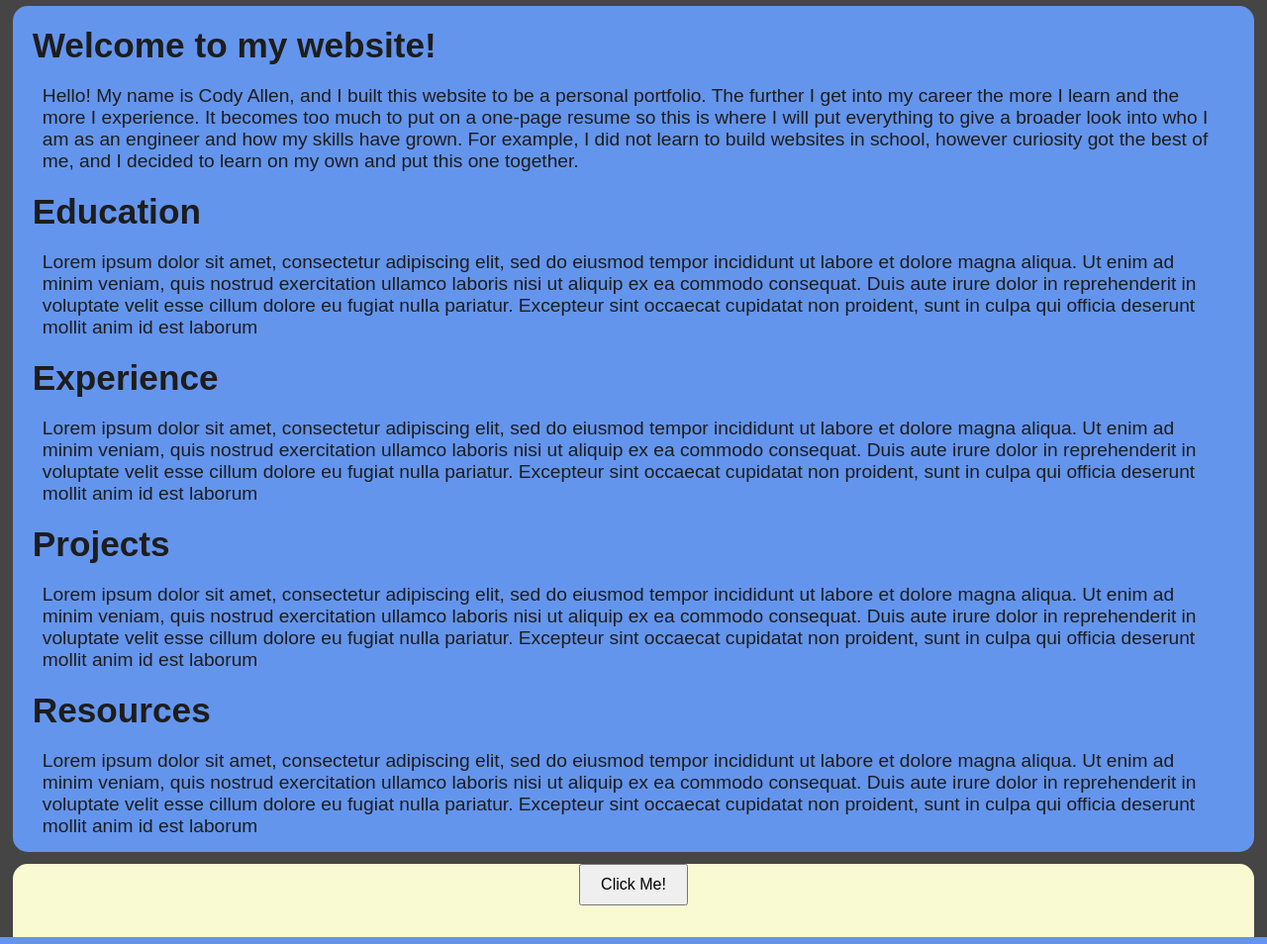
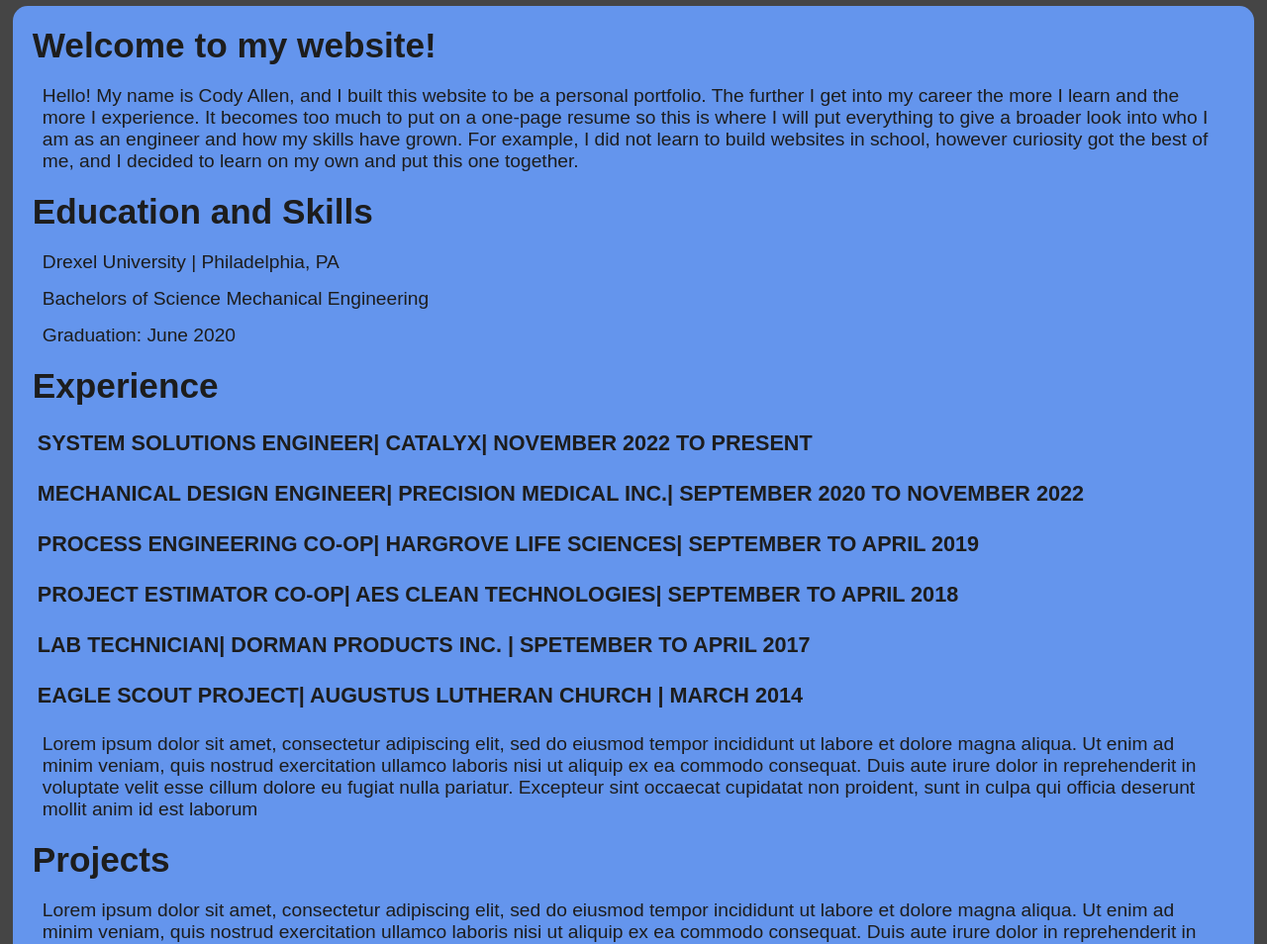
Before and after one commit to cjallen58/AllenEngr, a Flask app: page / in a window 1280 px wide. Shown: the part 203-1157 px from the top of the page at 99% size. Run offline with Flask 3, Linux system fonts and the light colour scheme.

Commit message:
Education and Experience

```diff
--- a/static/style.css
+++ b/static/style.css
@@ -89,6 +89,12 @@ button {
     margin: 20px;
     font-size: 2.2em;
 }
+
+.experience_heading{
+    margin: 25px;
+    font-size: 1.35em;
+}
+
 .content {
     margin: 15px 30px;
     font-size: 1.2em;
--- a/templates/index.html
+++ b/templates/index.html
@@ -1,5 +1,6 @@
 <!DOCTYPE html>
 <html lang="en">
+
 <head>
     <meta charset="UTF-8">
     <meta name="viewport" content="width=device-width, initial-scale=1.0">
@@ -7,6 +8,7 @@
     <link rel="stylesheet" href="{{ url_for('static', filename='style.css') }}">
     <script src="https://code.jquery.com/jquery-3.6.0.min.js"></script>
 </head>
+
 <body>
     <div class="heading_div">
         <h1>Cody J Allen</h1>
@@ -25,9 +27,17 @@
     <div class="main_body">
         <h2 class="section_heading">Welcome to my website!</h2>
         <p id="intro" class="content">{{intro}}</p>
-        <h2 class="section_heading">Education</h2>
-        <p id="education" class="content">{{lorem}}</p>
+        <h2 class="section_heading">Education and Skills</h2>
+        <p class="content">Drexel University | Philadelphia, PA</p>
+        <p class="content">Bachelors of Science Mechanical Engineering</p>
+        <p class="content">Graduation: June 2020</p>
         <h2 class="section_heading">Experience</h2>
+        <h3 class="experience_heading">SYSTEM SOLUTIONS ENGINEER| CATALYX| NOVEMBER 2022 TO PRESENT</h3>
+        <h3 class="experience_heading">MECHANICAL DESIGN ENGINEER| PRECISION MEDICAL INC.| SEPTEMBER 2020 TO NOVEMBER 2022</h3>
+        <h3 class="experience_heading">PROCESS ENGINEERING CO-OP| HARGROVE LIFE SCIENCES| SEPTEMBER TO APRIL 2019</h3>
+        <h3 class="experience_heading">PROJECT ESTIMATOR CO-OP| AES CLEAN TECHNOLOGIES| SEPTEMBER TO APRIL 2018</h3>
+        <h3 class="experience_heading">LAB TECHNICIAN| DORMAN PRODUCTS INC. | SPETEMBER TO APRIL 2017</h3>
+        <h3 class="experience_heading">EAGLE SCOUT PROJECT| AUGUSTUS LUTHERAN CHURCH | MARCH 2014</h3>
         <p id="experience" class="content">{{lorem}}</p>
         <h2 class="section_heading">Projects</h2>
         <p id="projects" class="content">{{lorem}}</p>
@@ -40,4 +50,5 @@
     </div>
     <script src="{{ url_for('static', filename='script.js') }}"></script>
 </body>
+
 </html>
```
Also changed, not shown: 1 other file.
